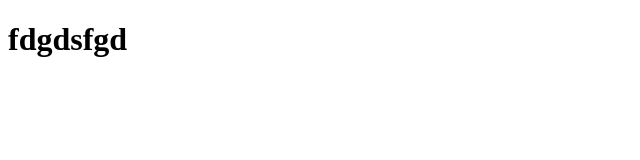
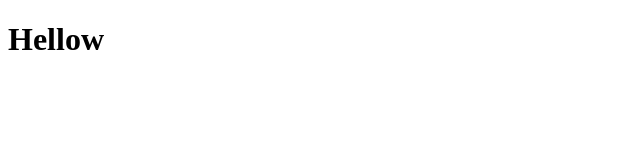
Before and after one commit to yuriyvedeneev/yuriyvedeneev.github.io, a plain HTML site: page index.html in a window 1280 px wide. Shown: the whole page, without its empty margins (0-640 px from the left). Drawn offline with Linux system fonts and the light colour scheme.

Commit message:
Update index.html

```diff
--- a/index.html
+++ b/index.html
@@ -7,6 +7,6 @@
     <title>Document</title>
 </head>
 <body>
-    <h1>fdgdsfgd</h1>
+    <h1>Hellow</h1>
 </body>
 </html>
```
